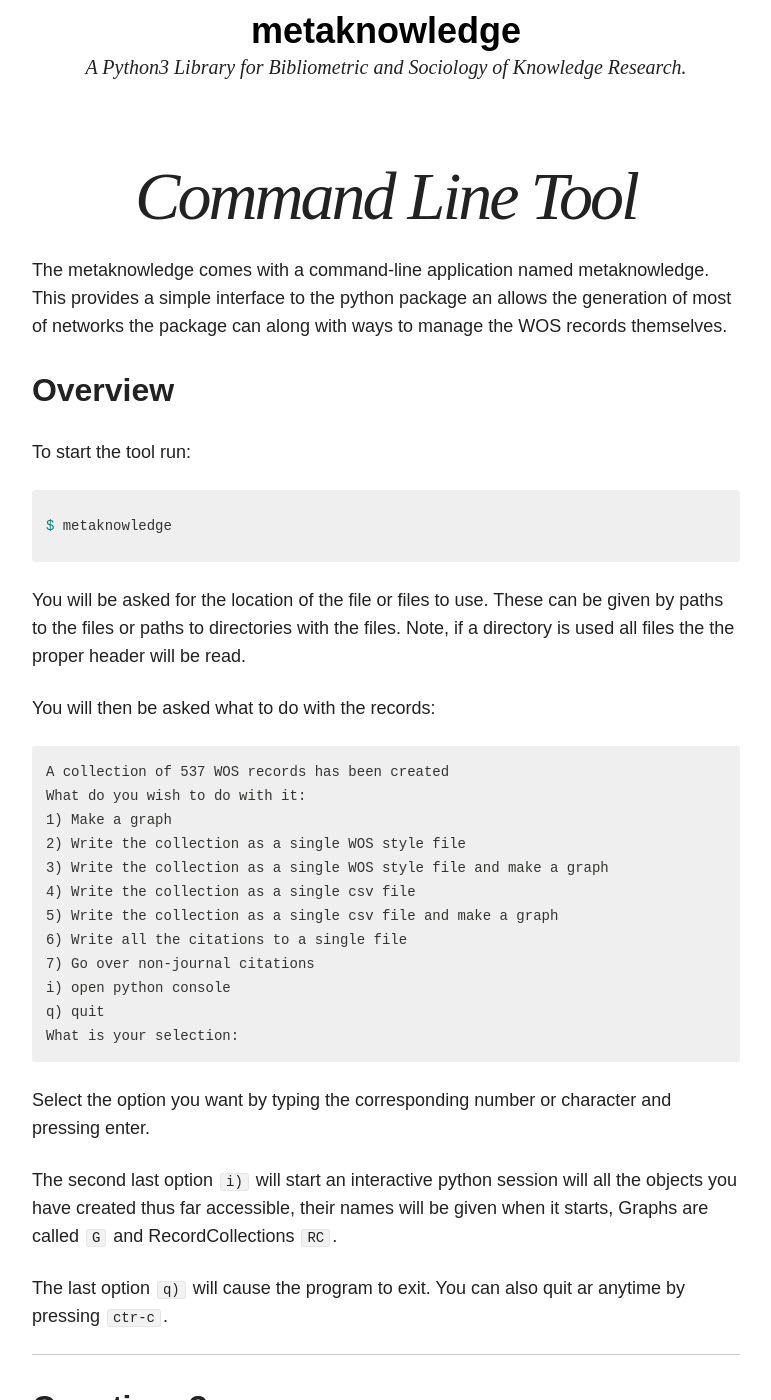
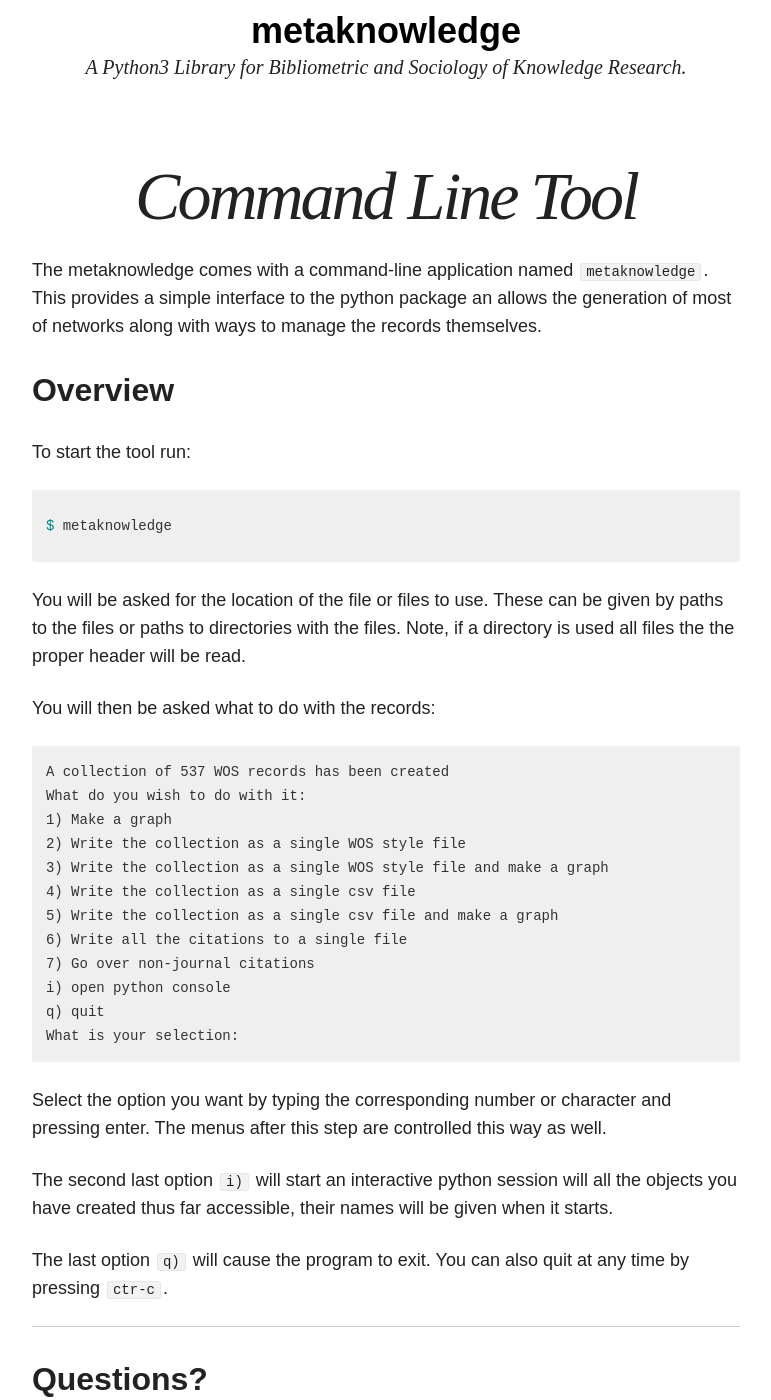
Before and after one commit to UWNETLAB/metaknowledge, a Jekyll site: the page built from cli/index.md, in a window 1280 px wide and 1400 px high, scrolled down 316 px. Shown: the whole window, without its empty margins (254-1025 px from the left). Built offline with Jekyll 4.4.1, drawn with Linux system fonts in a browser that asks for light colours; nearby versions of some CDN libraries.

Commit message:
Small fixes preparing for the larger updates

```diff
--- a/cli/index.md
+++ b/cli/index.md
@@ -5,7 +5,7 @@ excerpt: "How to use the metaknowledge command line tool."
 tags: CLI
 ---
 
-The metaknowledge comes with a command-line application named metaknowledge. This provides a simple interface to the python package an allows the generation of most of networks the package can along with ways to manage the WOS records themselves.
+The metaknowledge comes with a command-line application named `metaknowledge`. This provides a simple interface to the python package an allows the generation of most of networks along with ways to manage the records themselves.
 
 ## Overview
 
@@ -32,11 +32,11 @@ You will then be asked what to do with the records:
     q) quit
     What is your selection:
 
-Select the option you want by typing the corresponding number or character and pressing enter.
+Select the option you want by typing the corresponding number or character and pressing enter. The menus after this step are controlled this way as well.
 
-The second last option `i)` will start an interactive python session will all the objects you have created thus far accessible, their names will be given when it starts, Graphs are called `G` and RecordCollections `RC`.
+The second last option `i)` will start an interactive python session will all the objects you have created thus far accessible, their names will be given when it starts.
 
-The last option `q)` will cause the program to exit. You can also quit ar anytime by pressing `ctr-c`.
+The last option `q)` will cause the program to exit. You can also quit at any time by pressing `ctr-c`.
 
 
 {% include docsFooter.md %}
```
Also changed, not shown: documentation/index.md (+5 -5 lines), 5 other files.
